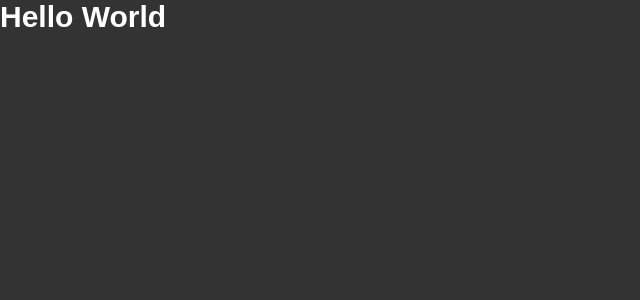
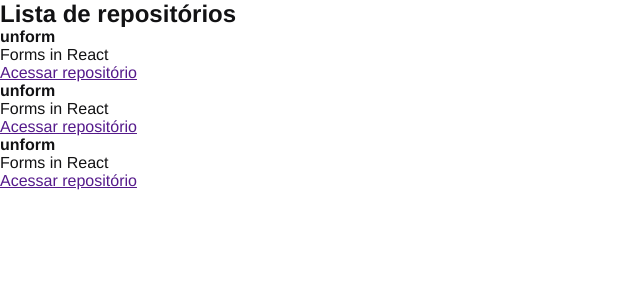
Before and after one commit to Carol111/ignite-react-01-github-explorer, a React app: page / in a window 1280 px wide. Shown: the top 300 px of the page, without its empty margins (0-640 px from the left). Built offline with nearby package versions, Linux system fonts and the light colour scheme.

Commit message:
Primeiro componente React

```diff
--- a/src/App.jsx
+++ b/src/App.jsx
@@ -1,5 +1,6 @@
+import { RepositoryList } from './components/RepositoryList'
 import './styles/global.scss'
 
 export function App() {
-  return <h1>Hello World</h1>
+  return <RepositoryList />
 }
--- /dev/null
+++ b/src/components/RepositoryList.jsx
@@ -0,0 +1,36 @@
+export function RepositoryList() {
+  return (
+    <section className="repository-list">
+      <h1>Lista de repositórios</h1>
+
+      <ul>
+        <li>
+          <strong>unform</strong>
+          <p>Forms in React</p>
+
+          <a href="">
+            Acessar repositório
+          </a>
+        </li>
+
+        <li>
+          <strong>unform</strong>
+          <p>Forms in React</p>
+
+          <a href="">
+            Acessar repositório
+          </a>
+        </li>
+
+        <li>
+          <strong>unform</strong>
+          <p>Forms in React</p>
+
+          <a href="">
+            Acessar repositório
+          </a>
+        </li>
+      </ul>
+    </section>
+  )
+}
--- a/src/styles/global.scss
+++ b/src/styles/global.scss
@@ -5,11 +5,6 @@
 }
 
 body {
-  font-family: Arial, Helvetica, sans-serif;
-  background: #333;
-  color: #FFF;
-
-  h1 {
-    font-size: 30px;
-  }
+  font: 16px "Helvetica Neue", Arial, sans-serif;
+  color: #121214;
 }
```
